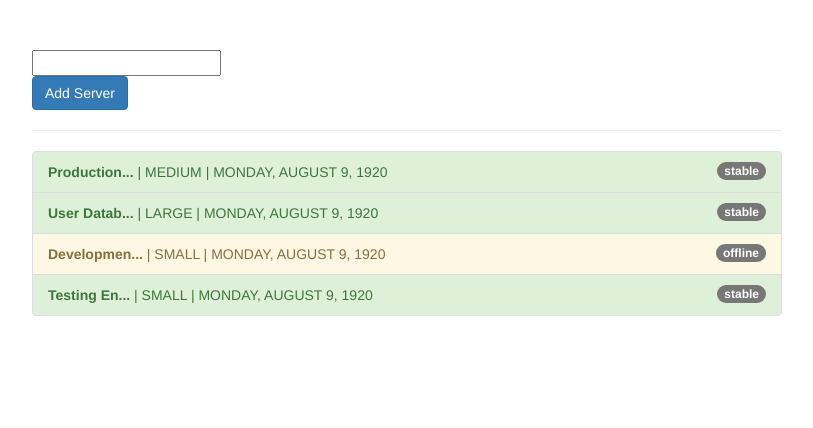
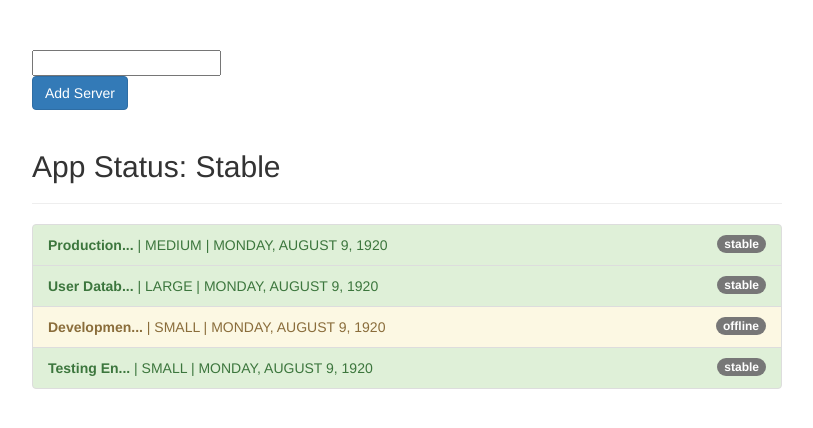
Before and after one commit to abem93/Pipes, an Angular app in the folder Pipes/: page / in a window 1280 px wide. Shown: the top 428 px of the page, without its empty margins (233-1046 px from the left). Built offline with nearby package versions, Linux system fonts and the light colour scheme.

Commit message:
Understanding the "async" Pipe

```diff
--- a/Pipes/src/app/app.component.html
+++ b/Pipes/src/app/app.component.html
@@ -4,6 +4,8 @@
       <input type="text" [(ngModel)]="filteredStatus">
       <br>
       <button class="btn btn-primary" (click)="onAddServer()">Add Server</button>
+      <br><br>
+      <h2>App Status: {{ appStatus | async }}</h2>
       <hr>
       <ul class="list-group">
         <li
--- a/Pipes/src/app/app.component.ts
+++ b/Pipes/src/app/app.component.ts
@@ -6,6 +6,11 @@ import { Component } from '@angular/core';
   styleUrls: ['./app.component.css']
 })
 export class AppComponent {
+  appStatus = new Promise((resolve, reject) => {
+    setTimeout(() => {
+      resolve('Stable')
+    }, 2000);
+  })
   servers = [
     {
       instanceType: 'medium',
--- a/Pipes/src/app/filter.pipe.ts
+++ b/Pipes/src/app/filter.pipe.ts
@@ -1,7 +1,8 @@
 import { Pipe, PipeTransform } from '@angular/core';
 
 @Pipe({
-  name: 'filter'
+  name: 'filter',
+  pure: false
 })
 export class FilterPipe implements PipeTransform {
 
```
